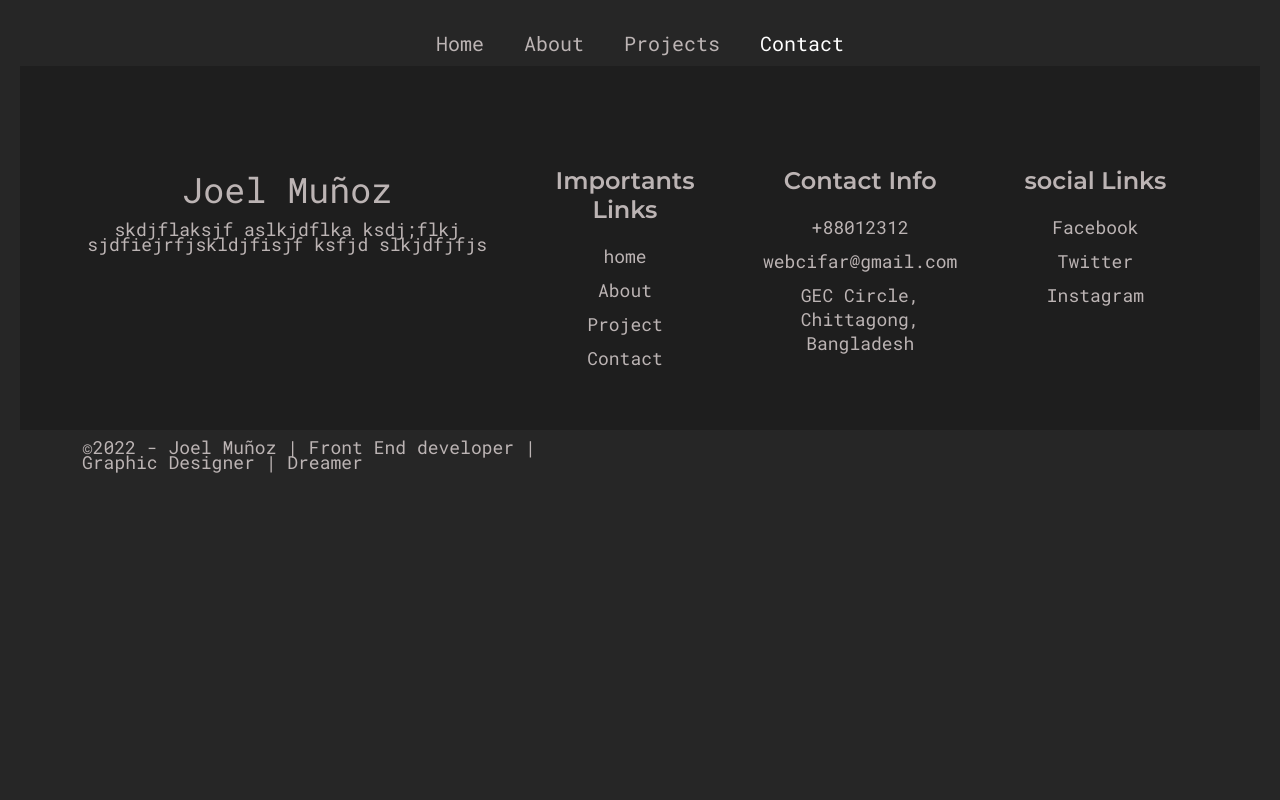
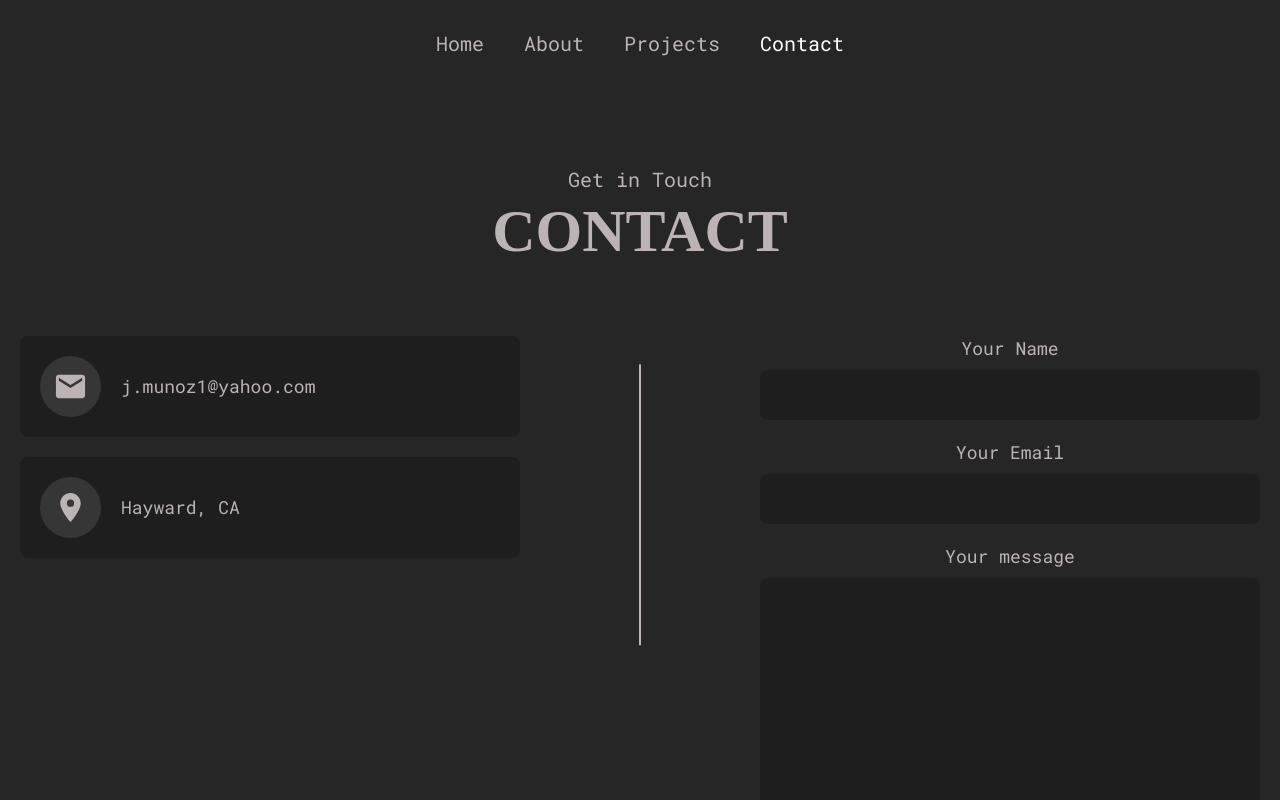
Before and after one commit to jmoonoz/moonoz-portfolio, a React (Vite) app: page /contact in a window 1280 px wide. Shown: the top 800 px of the page. Built offline with nearby package versions, Linux system fonts and the light colour scheme; a web font is replaced by a local one.

Commit message:
creting maps

```diff
--- /dev/null
+++ b/src/components/ContactForm.jsx
@@ -0,0 +1,89 @@
+import React, { useState } from 'react';
+import styled from 'styled-components';
+
+const FormStyle = styled.form`
+  width: 100%;
+  .form-group {
+    width: 100%;
+    margin-bottom: 2rem;
+  }
+  label {
+    font-size: 1.8rem;
+  }
+  input,
+  textarea {
+    width: 100%;
+    font-size: 2rem;
+    padding: 1.2rem;
+    color: var(--gray-1);
+    background-color: var(--deep-dark);
+    outline: none;
+    border: none;
+    border-radius: 8px;
+    margin-top: 1rem;
+  }
+  textarea {
+    min-height: 250px;
+    resize: vertical;
+  }
+  button[type='submit'] {
+    background-color: var(--gray-1);
+    color: var(--black);
+    font-size: 2rem;
+    display: inline-block;
+    outline: none;
+    border: none;
+    padding: 1rem 4rem;
+    border-radius: 8px;
+    cursor: pointer;
+  }
+`;
+
+export default function ContactForm() {
+  const [name, setName] = useState('');
+  const [email, setEmail] = useState('');
+  const [message, setMessage] = useState('');
+  return (
+    <>
+      <FormStyle>
+        <div className="form-group">
+          <label htmlFor="name">
+            Your Name
+            <input
+              type="text"
+              id="name"
+              name="name"
+              value={name}
+              onChange={(e) => setName(e.target.value)}
+            />
+          </label>
+        </div>
+        <div className="form-group">
+          <label htmlFor="email">
+            Your Email
+            <input
+              type="email"
+              id="email"
+              name="email"
+              value={email}
+              onChange={(e) => setEmail(e.target.value)}
+            />
+          </label>
+        </div>
+        <div className="form-group">
+          <label htmlFor="message">
+            Your message
+            <textarea
+              type="text"
+              id="message"
+              name="message"
+              value={message}
+              onChange={(e) => setMessage(e.target.value)}
+            />
+          </label>
+        </div>
+        <button type="submit">Send</button>
+      </FormStyle>
+    </>
+  );
+}
--- /dev/null
+++ b/src/components/ContactInfoItem.jsx
@@ -0,0 +1,43 @@
+import React from 'react'
+import styled from 'styled-components'
+import {MdPlace} from 'react-icons/md'
+import PText from '../components/PText';
+
+const ContactInfoStyle = styled.div`
+    padding: 2rem;
+  background-color: var(--deep-dark);
+  display: flex;
+  align-items: center;
+  gap: 2rem;
+  border-radius: 8px;
+  margin-bottom: 2rem;
+  .icon {
+    color: var(--white);
+    background-color: var(--gray-2);
+    padding: 1.3rem;
+    display: flex;
+    align-items: center;
+    justify-content: center;
+    border-radius: 50%;
+  }
+  svg {
+    width: 3.5rem;
+  }
+
+`;
+
+export default function ContactInfoItem({
+    icon = <MdPlace />,
+    text = 'information'
+}) {
+    return (
+        <ContactInfoStyle>
+        <div className="icon">{icon}</div>
+        <div className="info">
+            <PText>
+                {text}
+            </PText>
+        </div>
+        </ContactInfoStyle>
+    )
+}
--- /dev/null
+++ b/src/components/ContactSection.jsx
@@ -0,0 +1,70 @@
+import React from 'react'
+import SectionTitle from '../components/SectionTitle'
+import styled from 'styled-components'
+import ContactInfoItem from '../components/ContactInfoItem'
+import ContactForm from './ContactForm';
+import { MdEmail } from 'react-icons/md'
+
+const ContactSectionStyle = styled.div`
+    padding: 10rem 0;
+    .contact-wrapper {
+        display: flex;
+        gap: 5rem;
+        margin-top: 7rem;
+        justify-content: space-between;
+        position: relative;
+    }
+    .contact-wrapper::after{
+        position: absolute;
+        content: '';
+        width: 2px;
+        height: 50%;
+        background-color: var(--gray-1);
+        left: 50%;
+        top: 30%;
+        transform: translate(-50%, -50%);
+    }
+    .left{
+        width: 100%;
+        max-width: 500px;
+    }
+    .right{
+        max-width: 500px;
+        width: 100%;
+        border-radius: 12px;
+    }
+    @media only screen and (max-width: 768px){
+        .contact-wrapper{
+            flex-direction: column;
+        }
+        .contact-wrapper::after{
+            display: none;
+        }
+        .left,
+        .right {
+            max-width: 100%;
+        }
+        .right {
+            padding: 4rem 2rem 2rem 2rem;
+        }
+    }
+`;
+
+
+
+export default function ContactSection() {
+    return (
+        <ContactSectionStyle>
+            <SectionTitle heading="Contact" subheading="Get in Touch" />
+            <div className="contact-wrapper">
+                <div className="left">
+                    <ContactInfoItem icon={<MdEmail />} text="j.munoz1@yahoo.com" />
+                    <ContactInfoItem text="Hayward, CA" />
+                </div>
+                <div className="right">
+                    <ContactForm />
+                </div>
+            </div>
+        </ContactSectionStyle>
+    )
+}
--- a/src/pages/Contact.jsx
+++ b/src/pages/Contact.jsx
@@ -1,5 +1,6 @@
 import React from 'react'
 import styled from "styled-components"
+import ContactSection from '../components/ContactSection'
 
 const ContactStyled = styled.div`
 
@@ -8,8 +9,7 @@
 export default function Contact() {
     return (
         <ContactStyled>
-
-
+            <ContactSection />
         </ContactStyled>
     )
 }
```
Also changed, not shown: src/components/Maps.jsx (added).
